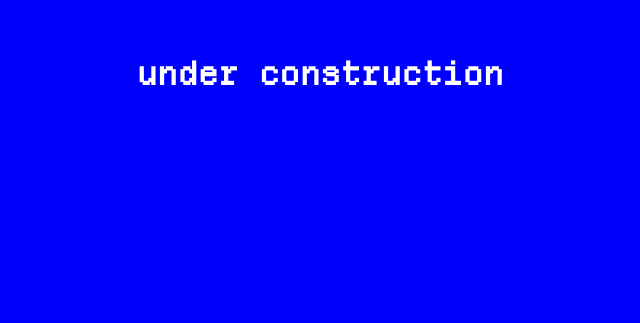
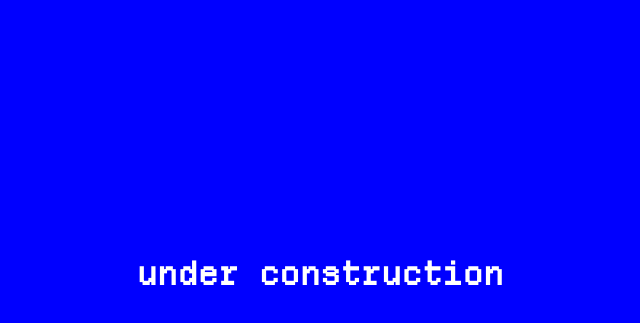
Before and after one commit to navasca/nate, a plain HTML site: page index.html in a window 1280 px wide. Shown: the part 135-458 px from the top of the page, without its empty margins (320-960 px from the left). Drawn offline with Linux system fonts and the light colour scheme.

Commit message:
center in viewport

```diff
--- a/styles.css
+++ b/styles.css
@@ -4,14 +4,10 @@
 }
 
 .container {
-    height: 400px;
+    height: 100vh;
     display: flex;
     justify-content: center;
     align-items: center;
-    text-align: center;
-}
-
-.container h1 {
     text-align: center;
 }
 
```
